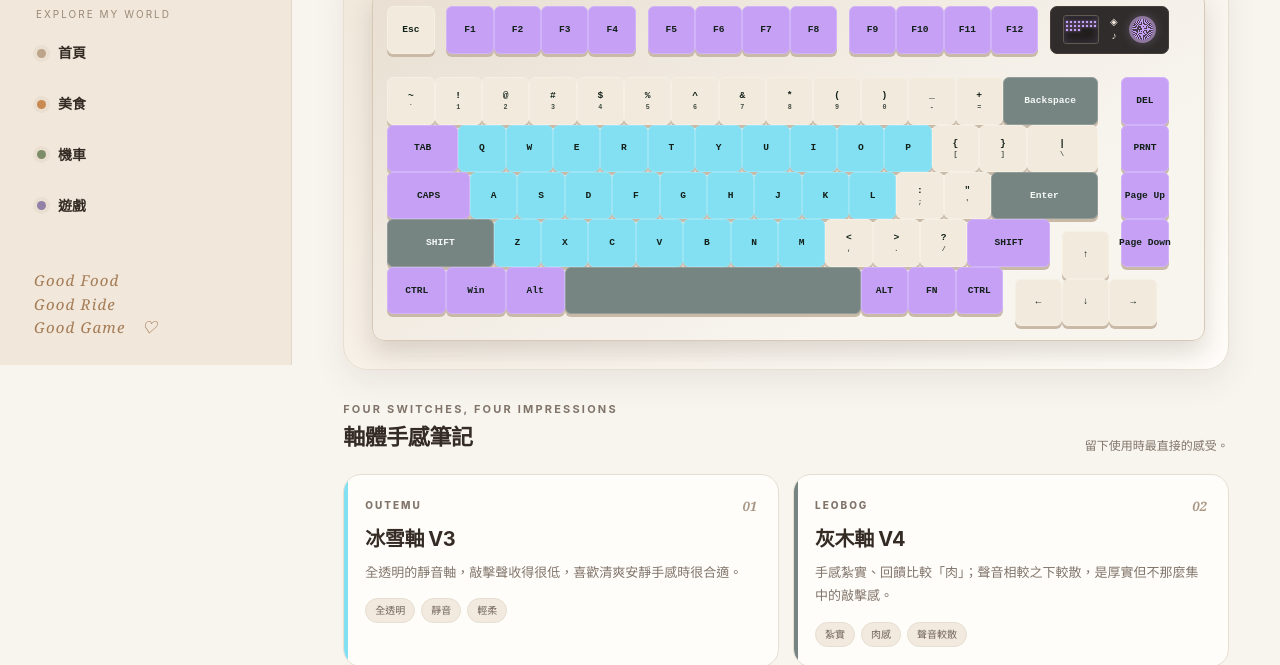
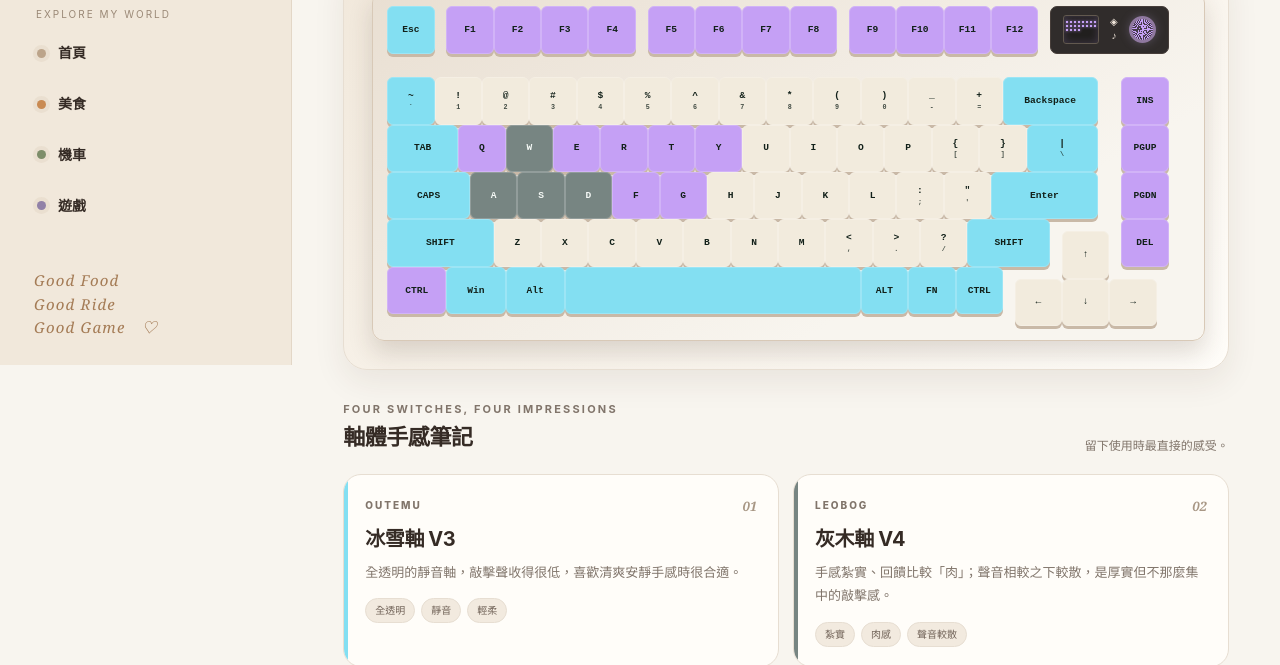
Before and after one commit to M0CHi-Fuwa/M0CHi-Fuwa.github.io, a plain HTML site: page gaming/keyboard.html in a window 1280 px wide. Shown: the part 435-1100 px from the top of the page. Drawn offline with Linux system fonts and the light colour scheme.

Commit message:
Add files via upload

```diff
--- a/assets/keyboard-map.js
+++ b/assets/keyboard-map.js
@@ -6,10 +6,10 @@
   // Key widths and staggered positions follow the supplied Keyboard Layout Editor layout.
   const rows = [
     { y: 0, x: 0, keys: [['Esc','Esc'], ['F1','F1',1,.25], ['F2','F2'], ['F3','F3'], ['F4','F4'], ['F5','F5',1,.25], ['F6','F6'], ['F7','F7'], ['F8','F8'], ['F9','F9',1,.25], ['F10','F10'], ['F11','F11'], ['F12','F12']] },
-    { y: 1.5, x: 0, keys: [['~','~\n`'], ['1','!\n1'], ['2','@\n2'], ['3','#\n3'], ['4','$\n4'], ['5','%\n5'], ['6','^\n6'], ['7','&\n7'], ['8','*\n8'], ['9','(\n9'], ['0',')\n0'], ['-','_\n-'], ['=','+\n='], ['Backspace','Backspace',2], ['DEL','DEL',1,.5]] },
-    { y: 2.5, x: 0, keys: [['Tab','TAB',1.5], ['Q','Q'], ['W','W'], ['E','E'], ['R','R'], ['T','T'], ['Y','Y'], ['U','U'], ['I','I'], ['O','O'], ['P','P'], ['[','{\n['], [']','}\n]'], ['\\','|\n\\',1.5], ['PRNT','PRNT',1,.5]] },
-    { y: 3.5, x: 0, keys: [['Caps','CAPS',1.75], ['A','A'], ['S','S'], ['D','D'], ['F','F'], ['G','G'], ['H','H'], ['J','J'], ['K','K'], ['L','L'], [';',':\n;'], ["'",'"\n\''], ['Enter','Enter',2.25], ['Page Up','Page Up',1,.5]] },
-    { y: 4.5, x: 0, keys: [['Shift','SHIFT',2.25], ['Z','Z'], ['X','X'], ['C','C'], ['V','V'], ['B','B'], ['N','N'], ['M','M'], [',','<\n,'], ['.','>\n.'], ['/','?\n/'], ['Shift','SHIFT',1.75], ['Page Down','Page Down',1,1.5]] },
+    { y: 1.5, x: 0, keys: [['~','~\n`'], ['1','!\n1'], ['2','@\n2'], ['3','#\n3'], ['4','$\n4'], ['5','%\n5'], ['6','^\n6'], ['7','&\n7'], ['8','*\n8'], ['9','(\n9'], ['0',')\n0'], ['-','_\n-'], ['=','+\n='], ['Backspace','Backspace',2], ['INS','INS',1,.5]] },
+    { y: 2.5, x: 0, keys: [['Tab','TAB',1.5], ['Q','Q'], ['W','W'], ['E','E'], ['R','R'], ['T','T'], ['Y','Y'], ['U','U'], ['I','I'], ['O','O'], ['P','P'], ['[','{\n['], [']','}\n]'], ['\\','|\n\\',1.5], ['PGUP','PGUP',1,.5]] },
+    { y: 3.5, x: 0, keys: [['Caps','CAPS',1.75], ['A','A'], ['S','S'], ['D','D'], ['F','F'], ['G','G'], ['H','H'], ['J','J'], ['K','K'], ['L','L'], [';',':\n;'], ["'",'"\n\''], ['Enter','Enter',2.25], ['PGDN','PGDN',1,.5]] },
+    { y: 4.5, x: 0, keys: [['Shift','SHIFT',2.25], ['Z','Z'], ['X','X'], ['C','C'], ['V','V'], ['B','B'], ['N','N'], ['M','M'], [',','<\n,'], ['.','>\n.'], ['/','?\n/'], ['Shift','SHIFT',1.75], ['DEL','DEL',1,1.5]] },
     { y: 4.75, x: 14.25, keys: [['↑','↑']] },
     { y: 5.5, x: 0, keys: [['Ctrl','CTRL',1.25], ['Win','Win',1.25], ['Alt','Alt',1.25], ['Space','',6.25], ['Alt','ALT'], ['Fn','FN'], ['Ctrl','CTRL']] },
     { y: 5.75, x: 13.25, keys: [['←','←'], ['↓','↓'], ['→','→']] }
@@ -82,13 +82,13 @@
     selected.forEach((key) => { key.dataset.axis = axis; });
   };
 
-  // Factory Marble switches remain on every key that has not been replaced.
+  // Unchanged keys keep the factory Marble switch; only listed keys are recolored.
   buttons.forEach((key) => { key.dataset.axis = 'marble'; });
-  'ABCDEFGHIJKLMNOPQRSTUVWXYZ'.split('').forEach((letter) => assign(letter, 'ice'));
-  ['Space', 'Backspace', 'Enter'].forEach((keyName) => assign(keyName, 'graywood'));
-  assign('Shift', 'graywood', 0);
-  ['Tab', 'Caps', 'Win', 'Alt', 'Fn', ...Array.from({length: 12}, (_, i) => `F${i + 1}`), 'DEL', 'PRNT', 'Page Up', 'Page Down', 'Ctrl'].forEach((keyName) => assign(keyName, 'purple'));
-  assign('Shift', 'purple', 1);
+  ['Esc', '~', 'Tab', 'Caps', 'Shift', 'Win', 'Alt', 'Space', 'Fn', '\\', 'Backspace', 'Enter'].forEach((keyName) => assign(keyName, 'ice'));
+  assign('Ctrl', 'ice', 1); // Right Ctrl
+  ['W', 'A', 'S', 'D'].forEach((keyName) => assign(keyName, 'graywood'));
+  ['Q', 'E', 'R', 'T', 'Y', 'F', 'G', 'INS', 'PGUP', 'PGDN', 'DEL', ...Array.from({length: 12}, (_, i) => `F${i + 1}`)].forEach((keyName) => assign(keyName, 'purple'));
+  assign('Ctrl', 'purple', 0); // Left Ctrl
 
   function placeTooltip(x, y) {
     tooltip.classList.add('is-visible');
--- a/gaming/keyboard.html
+++ b/gaming/keyboard.html
@@ -79,7 +79,7 @@
   <nav class="breadcrumb" aria-label="目前位置"><a href="games.html">遊戲與配備</a><span aria-hidden="true">›</span><span aria-current="page">鍵盤軸體</span></nav>
   <div class="topline"><span class="eyebrow">MILK MOCHI'S LITTLE WORLD</span><span class="top-tag">KEYBOARD NOTES</span></div>
   <section class="keyboard-intro">
-    <div class="keyboard-copy"><div class="page-label">LOGITECH G316 X · SWITCH NOTES</div><h2>同一把鍵盤，<br>四種手感風景。</h2><p>把 G316 X 上遇見的幾種軸體記錄下來：安靜、紮實、滑順，還有遊戲時俐落的回彈。移到按鍵上就能查看軸體分布。</p></div>
+    <div class="keyboard-copy"><div class="page-label">LOGITECH G316 X · SWITCH NOTES</div><h2>同一把鍵盤，<br>四種手感風景。</h2><p>文字區大多保留原廠大理石軸，少數鍵位換成冰雪、灰木 V4 或妹紫軸。移到按鍵上就能查看每個鍵位的軸體配置。</p></div>
     <div class="keyboard-art"><div class="keyboard-workbench"><div class="keyboard-device" aria-label="依照 Keyboard Layout Editor 配列呈現的 G316 X 鍵盤"><div class="keyboard-face" aria-label="G316 X 75% 配列互動鍵盤"></div></div></div></div><div class="key-hover-label" role="status" aria-live="polite"></div>
   </section>
   <section aria-labelledby="switches-title"><div class="section-head"><div><div class="eyebrow">FOUR SWITCHES, FOUR IMPRESSIONS</div><h3 id="switches-title">軸體手感筆記</h3></div><p>留下使用時最直接的感受。</p></div>
```
